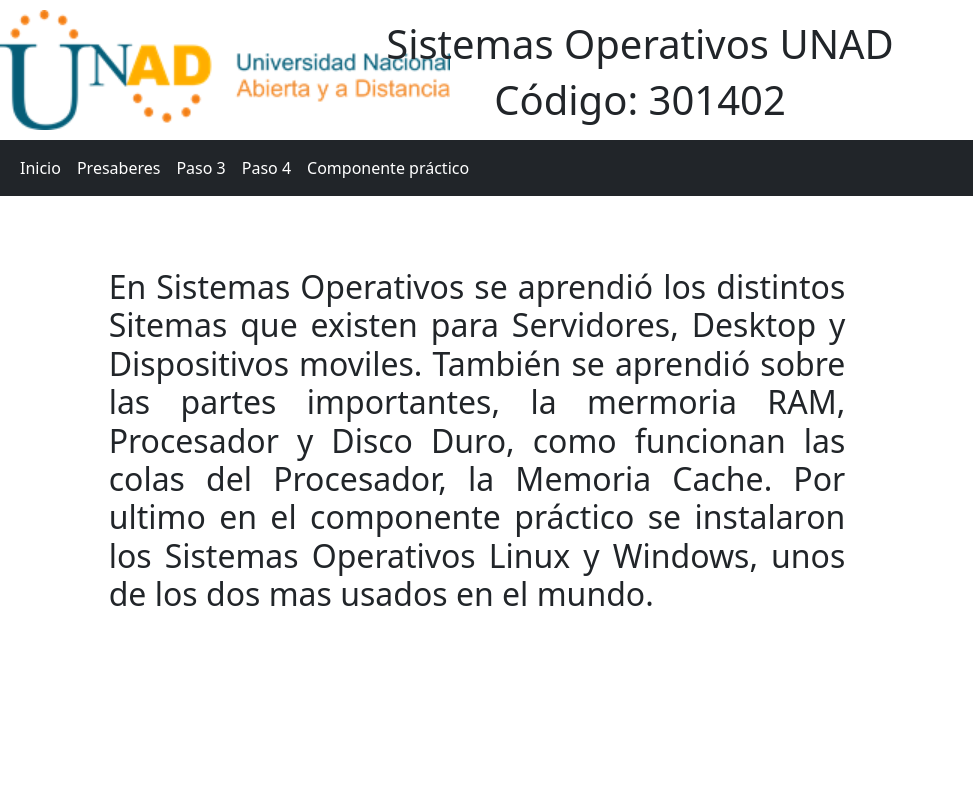
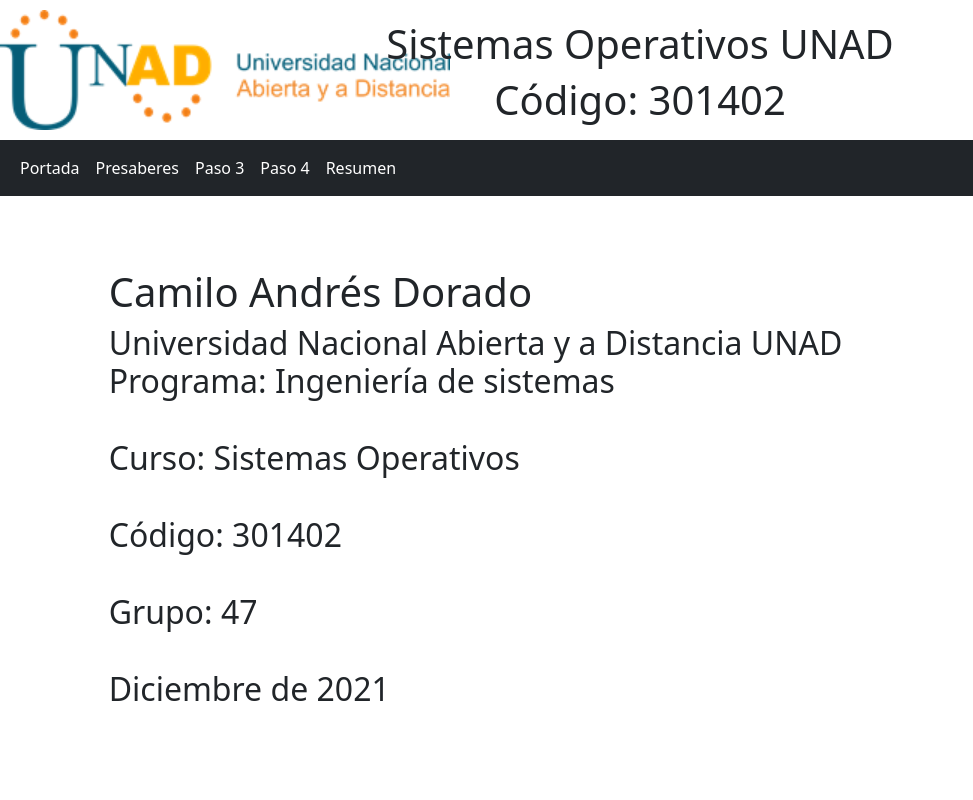
Before and after one commit to camilodorado/SO_CamiloDorado, a plain HTML site: page index.html in a window 1280 px wide. Shown: the top 800 px of the page, 0-973 px from the left. Drawn offline with nearby package versions, Linux system fonts and the light colour scheme.

Commit message:
commit 4

```diff
--- a/index.html
+++ b/index.html
@@ -25,7 +25,7 @@
           <div class="collapse navbar-collapse" id="navbarSupportedContent">
             <ul class="navbar-nav me-auto mb-2 mb-lg-0">
               <li class="nav-item">
-                <a class="nav-link active" aria-current="page" href="index.html">Inicio</a>
+                <a class="nav-link active" aria-current="page" href="index.html">Portada</a>
               </li>
               <li class="nav-item">
                 <a class="nav-link active" aria-current="page" href="html/presaberes.html">Presaberes</a>
@@ -37,7 +37,7 @@
                 <a class="nav-link active" aria-current="page" href="html/paso4.html">Paso 4</a>
               </li>
               <li class="nav-item">
-                <a class="nav-link active" aria-current="page" href="html/componente.html">Componente pr&aacute;ctico</a>
+                <a class="nav-link active" aria-current="page" href="html/componente.html">Resumen</a>
               </li>
             </ul>
           </div>
@@ -50,7 +50,18 @@
             </div>
             <div class="col-md-7" style="text-align: center;"">
                 <div style="text-align: justify; padding-top: 3em;">
-                    <h2>En Sistemas Operativos se aprendi&oacute; los distintos Sitemas que existen para Servidores, Desktop y Dispositivos moviles. También se aprendi&oacute; sobre las partes importantes, la mermoria RAM, Procesador y Disco Duro, como funcionan las colas del Procesador, la Memoria Cache. Por ultimo en el componente pr&aacute;ctico se instalaron los Sistemas Operativos Linux y Windows, unos de los dos mas usados en el mundo.</h2>
+
+                      <h1>
+                        Camilo Andr&eacute;s Dorado<br/>
+                      </h1>
+                      <h2>
+                        Universidad Nacional Abierta y a Distancia UNAD<br/>
+                        Programa: Ingeniería de sistemas<br/><br/>
+                        Curso: Sistemas Operativos<br/><br/>
+                        Código: 301402<br/><br/>
+                        Grupo: 47<br/><br/>
+                        Diciembre de 2021
+                    </h2>
                 </div>
             </div>
             <div class="col-md-1">
```
